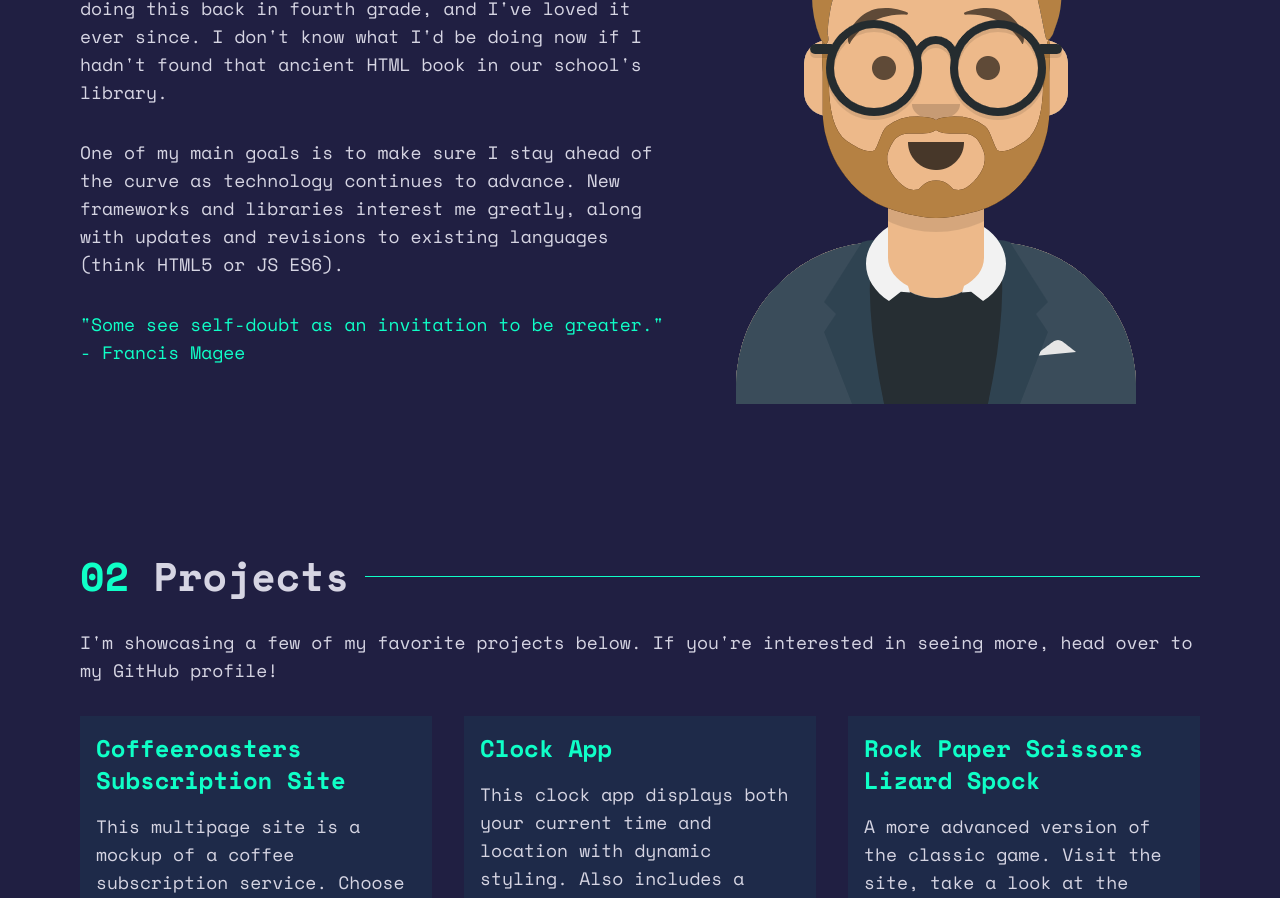
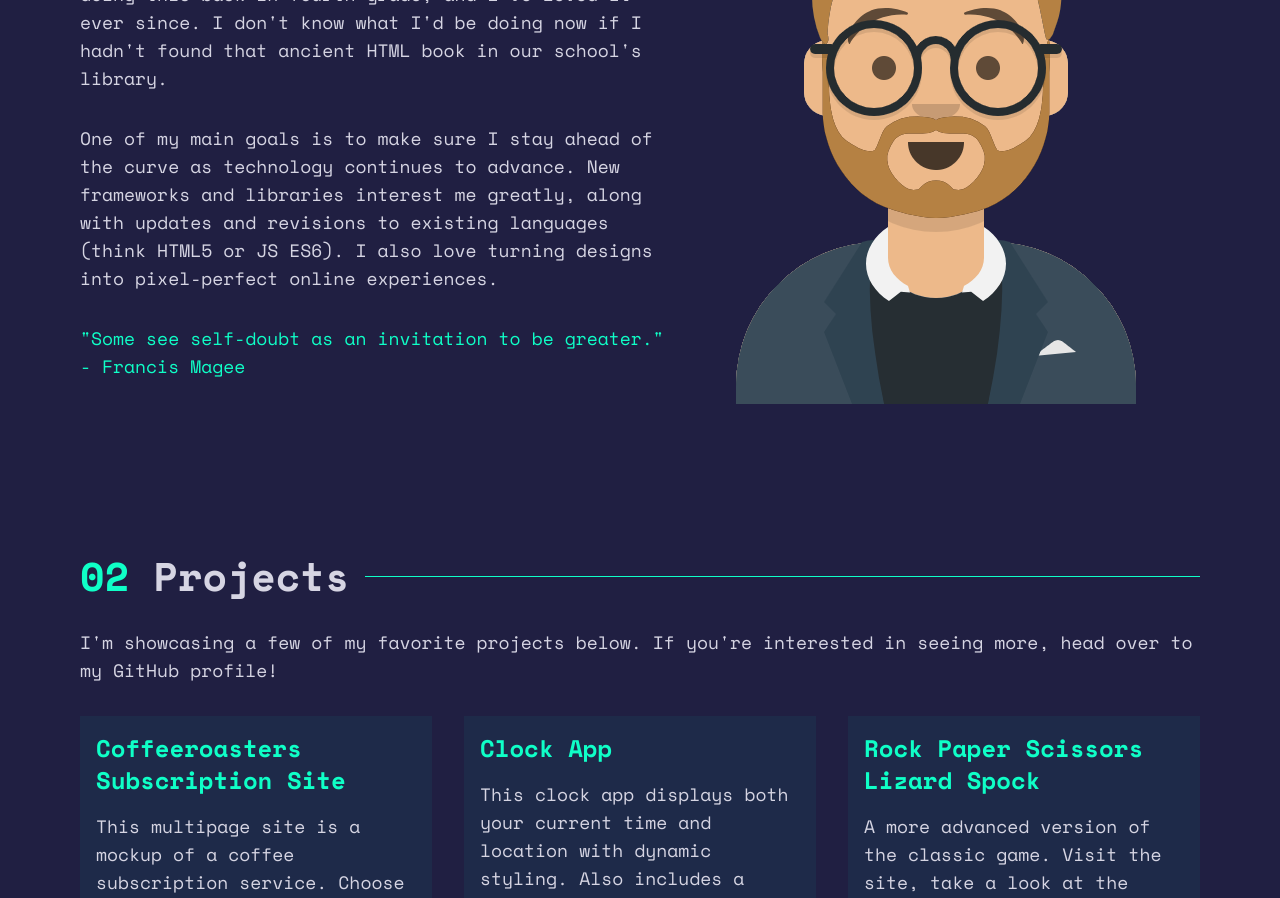
Before and after one commit to spencerrunde/sr-portfolio-site, a React (Create React App) app: page / in a window 1280 px wide. Shown: the part 1060-1958 px from the top of the page. Built offline with nearby package versions, Linux system fonts and the light colour scheme.

Commit message:
Minor update to about section

```diff
--- a/src/components/About.js
+++ b/src/components/About.js
@@ -23,7 +23,8 @@ function About() {
               One of my main goals is to make sure I stay ahead of the curve as
               technology continues to advance. New frameworks and libraries
               interest me greatly, along with updates and revisions to existing
-              languages (think HTML5 or JS ES6).
+              languages (think HTML5 or JS ES6). I also love turning designs
+              into pixel-perfect online experiences.
             </p>
             <p>
               <em>
```
